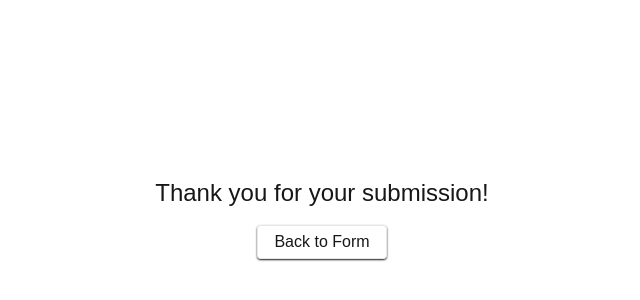
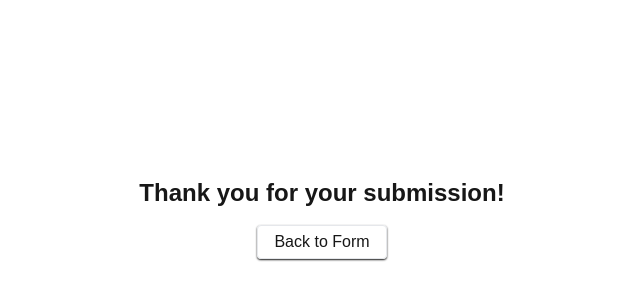
Before and after one commit to denysmiand/ale-ai, a Next.js app: page /thank-you in a window 1280 px wide. Shown: the part 182-482 px from the top of the page, without its empty margins (318-958 px from the left). Built offline with nearby package versions, Linux system fonts and the light colour scheme.

Commit message:
Fix some styles, update readme

```diff
--- a/app/components/FormField/FormField.tsx
+++ b/app/components/FormField/FormField.tsx
@@ -19,8 +19,10 @@ const FormField: FC<FormFieldProps> = ({
   error,
   multiline,
 }) => (
-  <div className="flex flex-col gap-2">
-    <label htmlFor={name}>{placeholder}</label>
+  <div className="flex flex-col gap-1">
+    <label htmlFor={name} className="leading-[1]">
+      {placeholder}
+    </label>
     {multiline ? (
       <textarea
         placeholder={placeholder}
--- a/app/components/FormLevelSelect/FormLevelSelect.tsx
+++ b/app/components/FormLevelSelect/FormLevelSelect.tsx
@@ -18,8 +18,10 @@ const FormLevelSelect: FC<LevelSelectProps> = ({ register, error }) => {
   if (!data && !isLoading) return <p>Could not retrieve levels.</p>;
 
   return (
-    <div className="flex flex-col gap-2">
-      <label htmlFor="level">Level</label>
+    <div className="flex flex-col gap-1">
+      <label htmlFor="level" className="leading-[1]">
+        Level
+      </label>
       <select
         disabled={isLoading}
         className="bg-background border border-foreground rounded py-2 px-4"
--- a/app/globals.css
+++ b/app/globals.css
@@ -17,6 +17,8 @@
 body {
   color: var(--foreground);
   background: var(--background);
+  width: 100vw;
+  height: 100dvh;
   font-family: Arial, Helvetica, sans-serif;
   font-size: 16px;
 }
--- a/app/layout.tsx
+++ b/app/layout.tsx
@@ -27,7 +27,7 @@ export default function RootLayout({
   return (
     <html lang="en">
       <body
-        className={`${geistSans.variable} ${geistMono.variable} antialiased`}
+        className={`${geistSans.variable} ${geistMono.variable} antialiased p-4 md:p-10 `}
       >
         <Providers>{children}</Providers>
       </body>
--- a/app/page.tsx
+++ b/app/page.tsx
@@ -2,7 +2,7 @@ import SubmissionForm from "@/components/SubmissionForm/SubmissionForm";
 
 export default function Home() {
   return (
-    <div className="p-4 md:p-10 min-h-[100dvh] flex justify-center items-center">
+    <div className="h-full flex justify-center items-center">
       <SubmissionForm />
     </div>
   );
--- a/app/thank-you/components/SubmittedData/SubmittedData.tsx
+++ b/app/thank-you/components/SubmittedData/SubmittedData.tsx
@@ -11,9 +11,7 @@ const SubmittedData = () => {
   const parsedFormData: FormData = JSON.parse(formData);
   return (
     <div className="flex flex-col gap-2 items-center [&_p]:text-center">
-      <p className="text-lg">
-        <b>Data you have submitted:</b>
-      </p>
+      <p className="text-lg font-semibold">Data you have submitted:</p>
       <p>
         <b>Name: </b>
         {parsedFormData.name}
--- a/app/thank-you/page.tsx
+++ b/app/thank-you/page.tsx
@@ -3,8 +3,10 @@ import SubmittedData from "./components/SubmittedData/SubmittedData";
 
 const ThankYouPage = () => {
   return (
-    <div className="flex flex-col gap-4 items-center justify-center h-screen">
-      <h1 className="text-center text-2xl">Thank you for your submission!</h1>
+    <div className="flex flex-col gap-4 items-center justify-center h-full">
+      <h1 className="text-center text-2xl font-bold">
+        Thank you for your submission!
+      </h1>
       <SubmittedData />
       <Link
         href="/"
```
Also changed, not shown: 1 other file (tests, documents, lock files or other folders).
